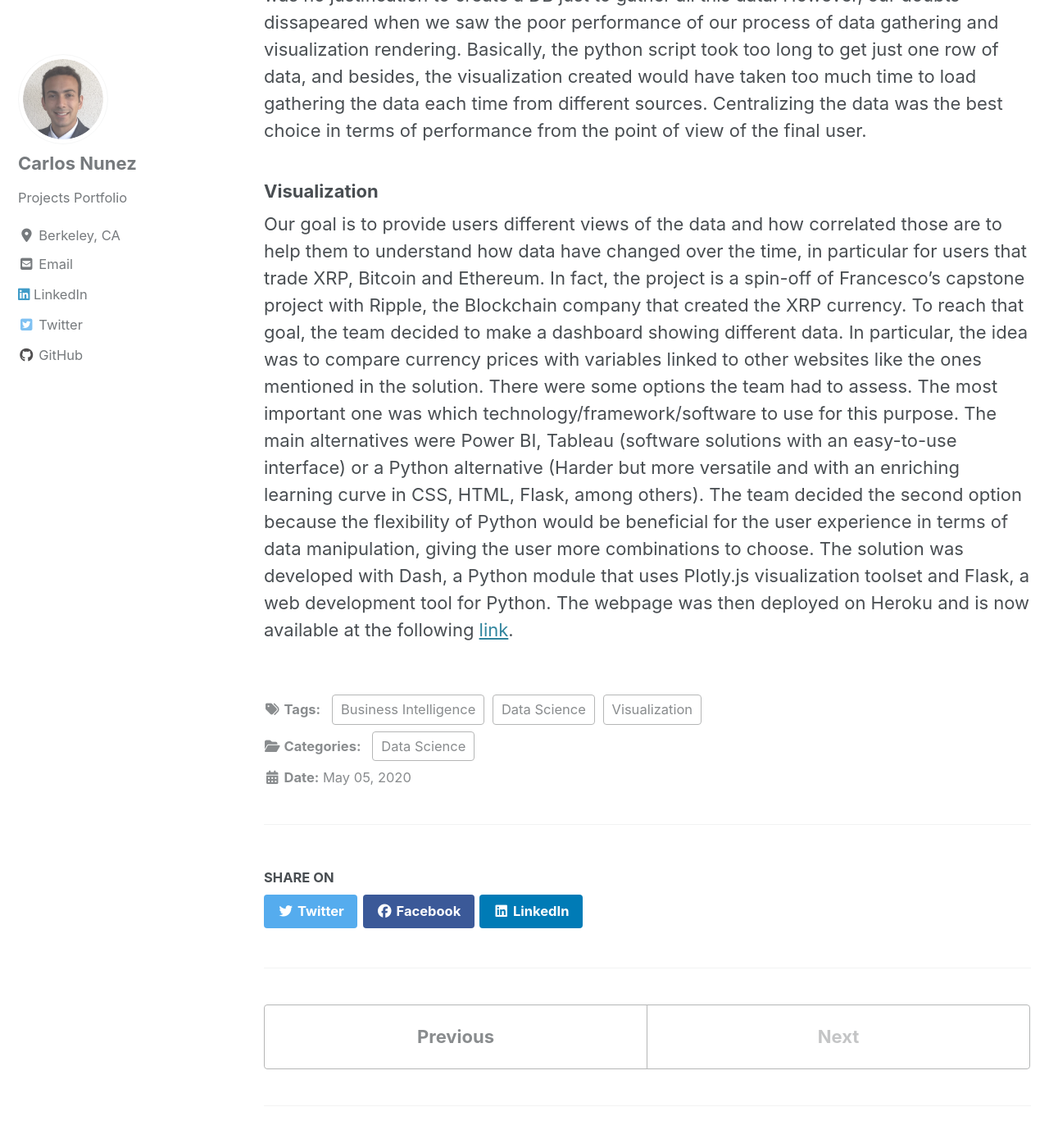
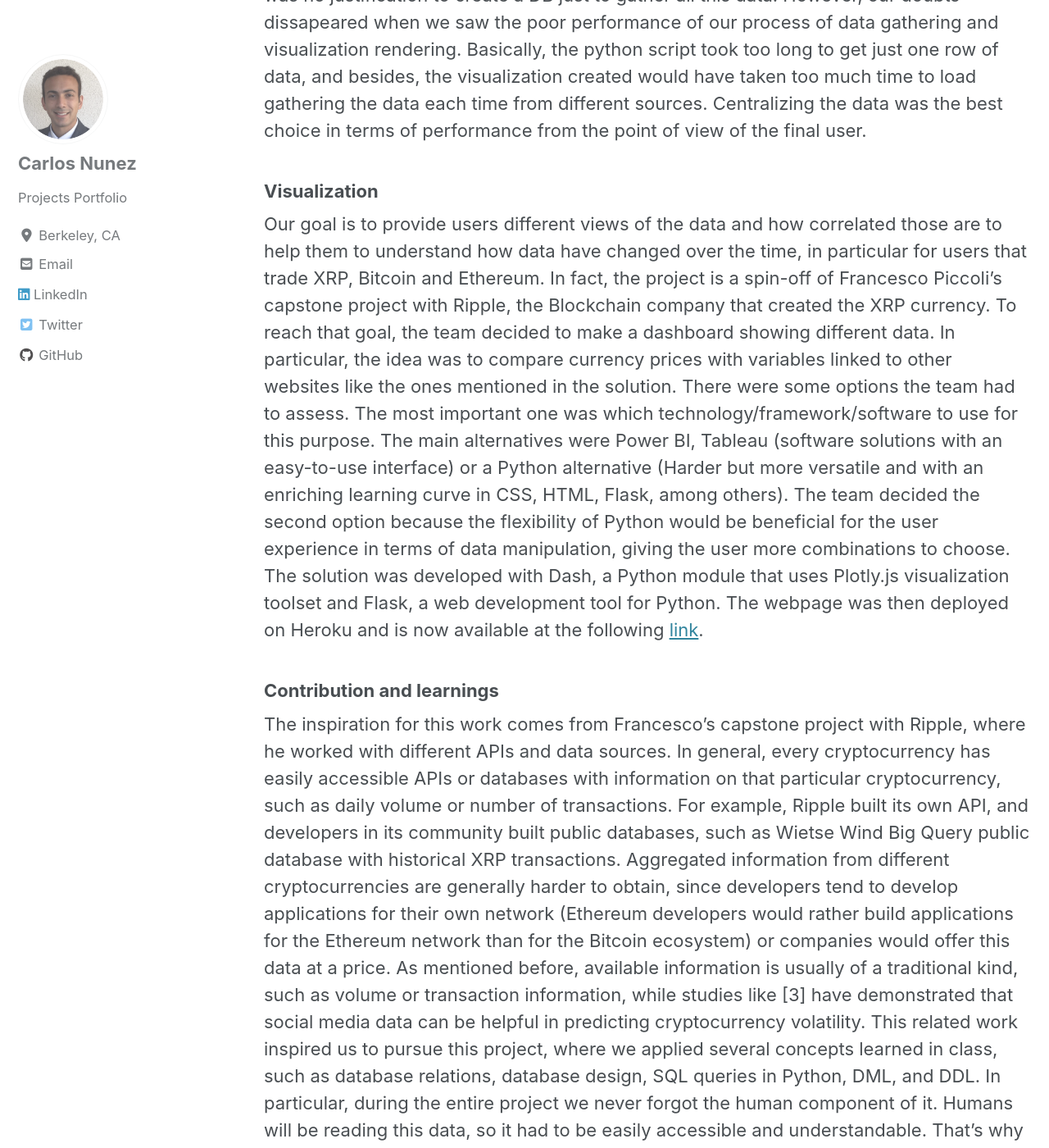
Before and after one commit to carlosnunezc94/carlosnunezc94.github.io, a Jekyll site: the page built from _posts/2020-05-05-crypto.md, in a window 1280 px wide and 1400 px high, scrolled down 4632 px. Shown: the whole window at 82% size. Built offline with Jekyll 4.4.1, drawn with Linux system fonts in a browser that asks for light colours; cached includes are drawn as plain includes; nearby versions of some CDN libraries; some of the changed text lies outside the part shown.

Commit message:
'commit'

```diff
--- a/_posts/2020-05-05-crypto.md
+++ b/_posts/2020-05-05-crypto.md
@@ -56,5 +56,13 @@
 
 ### Visualization
 
-Our goal is to provide users different views of the data and how correlated those are to help them to understand how data have changed over the time, in particular for users that trade XRP, Bitcoin and Ethereum. In fact, the project is a spin-off of Francesco’s capstone project with Ripple, the Blockchain company that created the XRP currency.
+Our goal is to provide users different views of the data and how correlated those are to help them to understand how data have changed over the time, in particular for users that trade XRP, Bitcoin and Ethereum. In fact, the project is a spin-off of Francesco Piccoli’s capstone project with Ripple, the Blockchain company that created the XRP currency.
 To reach that goal, the team decided to make a dashboard showing different data. In particular, the idea was to compare currency prices with variables linked to other websites like the ones mentioned in the solution. There were some options the team had to assess. The most important one was which technology/framework/software to use for this purpose. The main alternatives were Power BI, Tableau (software solutions with an easy-to-use interface) or a Python alternative (Harder but more versatile and with an enriching learning curve in CSS, HTML, Flask, among others). The team decided the second option because the flexibility of Python would be beneficial for the user experience in terms of data manipulation, giving the user more combinations to choose. The solution was developed with Dash, a Python module that uses Plotly.js visualization toolset and Flask, a web development tool for Python. The webpage was then deployed on Heroku and is now available at the following [link](https://crypto-data-info290t.herokuapp.com/).
+
+### Contribution and learnings
+
+ The inspiration for this work comes from Francesco’s capstone project with Ripple, where he worked with different APIs and data sources. In general, every cryptocurrency has easily accessible APIs or databases with information on that particular cryptocurrency, such as daily volume or number of transactions. For example, Ripple built its own API, and developers in its community built public databases, such as Wietse Wind Big Query public database with historical XRP transactions.
+Aggregated information from different cryptocurrencies are generally harder to obtain, since developers tend to develop applications for their own network (Ethereum developers would rather build applications for the Ethereum network than for the Bitcoin ecosystem) or companies would offer this data at a price. As mentioned before, available information is usually of a traditional kind, such as volume or transaction information, while studies like [3] have demonstrated that social media data can be helpful in predicting cryptocurrency volatility.
+This related work inspired us to pursue this project, where we applied several concepts learned in class, such as database relations, database design, SQL queries in Python, DML, and DDL. In particular, during the entire project we never forgot the human component of it. Humans will be reading this data, so it had to be easily accessible and understandable. That’s why we decided to build a user interface where people could easily visualize in real time the data available in our database. This project really helped both of us understand and master all the different steps of the Data Science lifecycle, and we both realized how important the “human in the loop” is.
+
+Thanks to [Francesco Piccoli](https://www.linkedin.com/in/francesco-piccoli/) for introducing me in the crypto market.
```
